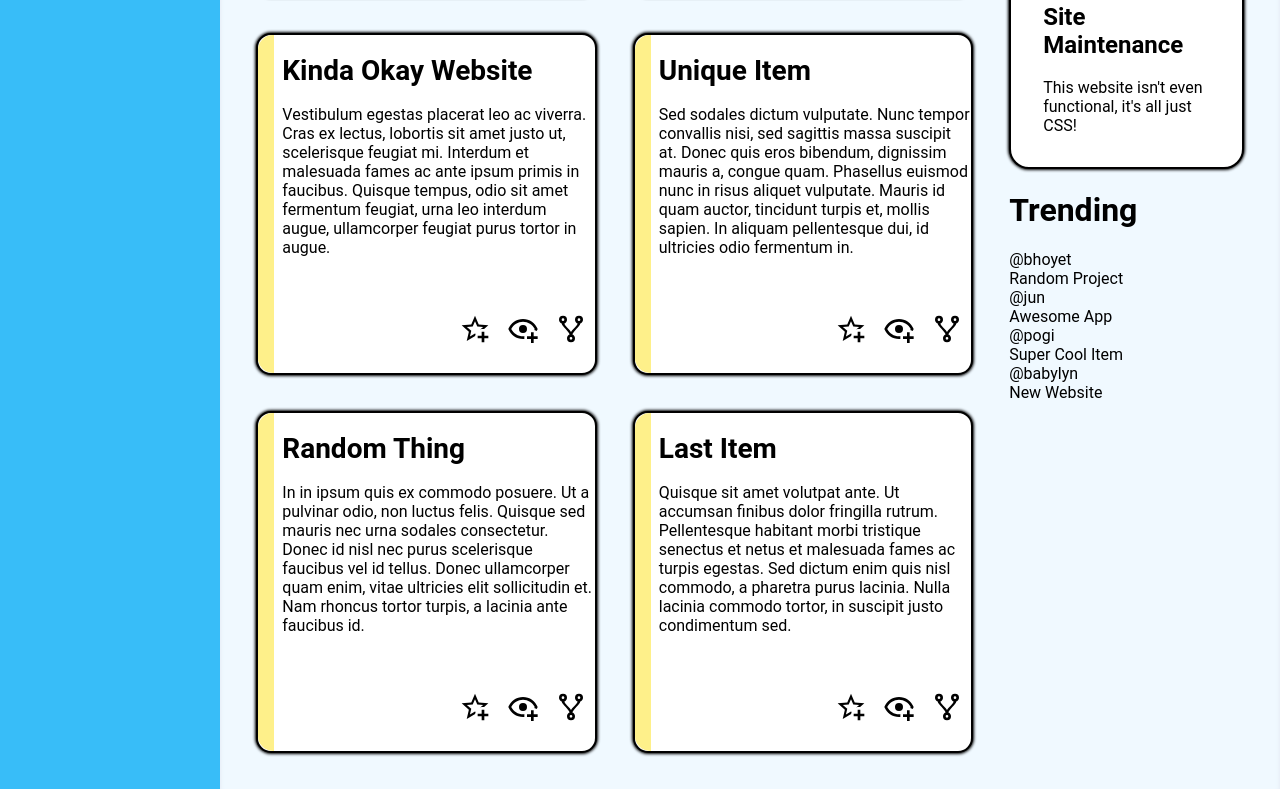
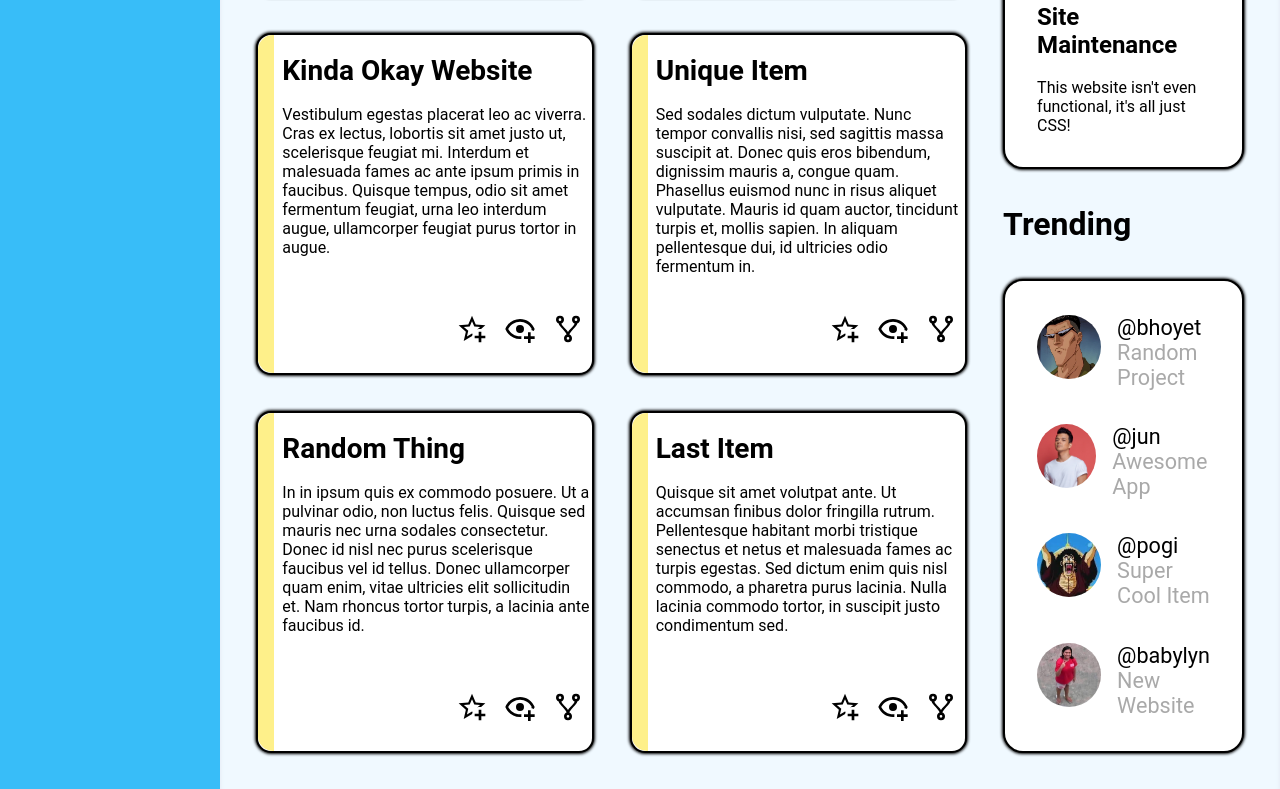
Before and after one commit to thephilosopher13/admin-dashboard, a plain HTML site: page index.html in a window 1280 px wide. Shown: the part 655-1444 px from the top of the page. Drawn offline with Linux system fonts and the light colour scheme.

Commit message:
Finish trending section

```diff
--- a/index.html
+++ b/index.html
@@ -159,30 +159,38 @@
                 <h1>Trending</h1>
                 <div class="trendingdivs">
                     <div class="otheruserdata">
-                        <div class="profilepicture"></div>
+                        <div class="profilepicture">
+                            <img src="pics/1200.jpg" alt="bhoyet" class="profilepicsmid"></img>
+                        </div>
                         <div class="otheruser">
-                            <div class="username">@bhoyet</div>
+                            <div class="otherusername">@bhoyet</div>
                             <div class="otheruserprojectname">Random Project</div>
                         </div>
                     </div>
                     <div class="otheruserdata">
-                        <div class="profilepicture"></div>
+                        <div class="profilepicture">
+                            <img src="pics/jericho-rosales.jpg" alt="jun" class="profilepicsmid"></img>
+                        </div>
                         <div class="otheruser">
-                            <div class="username">@jun</div>
+                            <div class="otherusername">@jun</div>
                             <div class="otheruserprojectname">Awesome App</div>
                         </div>
                     </div>
                     <div class="otheruserdata">
-                        <div class="profilepicture"></div>
+                        <div class="profilepicture">
+                            <img src="pics/MASTERpogi.jpg" alt="pogi" class="profilepicsmid"></img>
+                        </div>
                         <div class="otheruser">
-                            <div class="username">@pogi</div>
+                            <div class="otherusername">@pogi</div>
                             <div class="otheruserprojectname">Super Cool Item</div>
                         </div>
                     </div>
                     <div class="otheruserdata">
-                        <div class="profilepicture"></div>
+                        <div class="profilepicture">
+                            <img src="pics/babylyn.jpg" alt="babylyn" class="profilepicsmid"></img>
+                        </div>
                         <div class="otheruser">
-                            <div class="username">@babylyn</div>
+                            <div class="otherusername">@babylyn</div>
                             <div class="otheruserprojectname">New Website</div>
                         </div>
                     </div>
--- a/styles.css
+++ b/styles.css
@@ -9,7 +9,7 @@ body {
 }
 
 body .sidenav {
-    height: calc(100%-20px);
+    height: calc(100 - 20px);
     background-color: #38bdf8;
     padding: 20px;
     padding-right: 48px;
@@ -68,6 +68,12 @@ body .sidenav h1 {
     grid-template-rows: repeat(3, 1fr);
 }
 
+.textblock > p,
+body .sidenav ul li {
+    font-size: 1rem;
+}
+
+
 
 body .sidenav ul li {
     list-style: none;
@@ -76,6 +82,7 @@ body .sidenav ul li {
     font-weight: 600;
     align-self: center;
 }
+
 
 .main {
     display: grid;
@@ -94,13 +101,22 @@ body .sidenav ul li {
     padding: 8px;
 }
 
+.profilepicsmall,
+.profilepicsmid,
+.profilepiclarge {
+    border-radius: 50%;
+}
+
+
 .profilepicsmall {
-    border-radius: 50%;
     height: 2rem;
 }
 
+.profilepicsmid {
+    height: 4rem;
+}
+
 .profilepiclarge {
-    border-radius: 50%;
     height: 6rem;
 }
 
@@ -206,17 +222,22 @@ button {
 }
 
 .announcements > h1,
-.projects > h1 {
+.projects > h1,
+.trending > h1 {
     margin: 0;
 }
 
-.announcements > h1 {
+.announcements > h1,
+.trending > h1 {
     padding-bottom: 36px;
+}
+
+.trending > h1 {
+    padding-top: 36px;
 }
 
 .projects > h1 {
     grid-column: 1 / 3;
-    margin: 0
 }
 
 .projectcards {
@@ -229,16 +250,29 @@ button {
 }
 
 .projectcards,
-.announcementdivs {
+.announcementdivs,
+.trendingdivs {
     border: 2px solid black;
     box-shadow: 0 0 3px 1px black;
+    background-color: white;
+}
+
+.announcementdivs,
+.trendingdivs,
+.otheruser {
+    display: flex;
+    flex-direction: column;
+    justify-content: space-around;
+}
+
+.announcementdivs,
+.trendingdivs {
+    justify-content: space-around;
+    border-radius: 20px;
+    padding: 1rem 2rem;
 }
 .textblock {
     padding-left: 8px;
-}
-
-.textblock > p {
-    font-size: 1rem;
 }
 
 .colorblock {
@@ -261,22 +295,22 @@ button {
     width: 2rem
 }
 
+.trending,
+.announcements {
+    display: grid;
+    grid-template: auto 1fr / auto;
+}
+
 .announcements {
     grid-area: 1 / 2 / 4 / 3;
     padding-top: 36px;
     padding-right: 36px;
-    display: grid;
-    grid-template: auto 1fr / auto;
 }
 
 .announcementdivs {
-    display: flex;
-    flex-direction: column;
-    justify-content: space-around;
     border-radius: 20px;
     background-color: white;
     padding: 1rem 2rem;
-    justify-content: space-around;
 }
 
 .announcementdivs > .announcementitem:nth-child(2) {
@@ -289,3 +323,23 @@ button {
     padding-right: 36px;
     padding-bottom: 36px;
 }
+
+
+.otheruserdata {
+    display: grid;
+    grid-template-columns: auto 1fr;
+    gap: 1rem;
+}
+
+.otheruser {
+    justify-content: center;
+}
+
+.otherusername,
+.otheruserprojectname {
+    font-size: 1.35rem;
+}
+
+.otheruserprojectname {
+    color: darkgray;
+}
```
Also changed, not shown: pics/1200.jpg (added), pics/MASTERpogi.jpg (added), pics/babylyn.jpg (added), pics/jericho-rosales.jpg (added).
